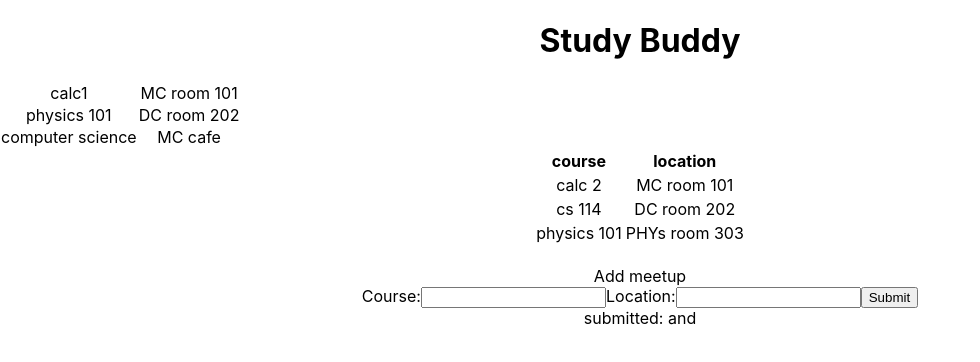
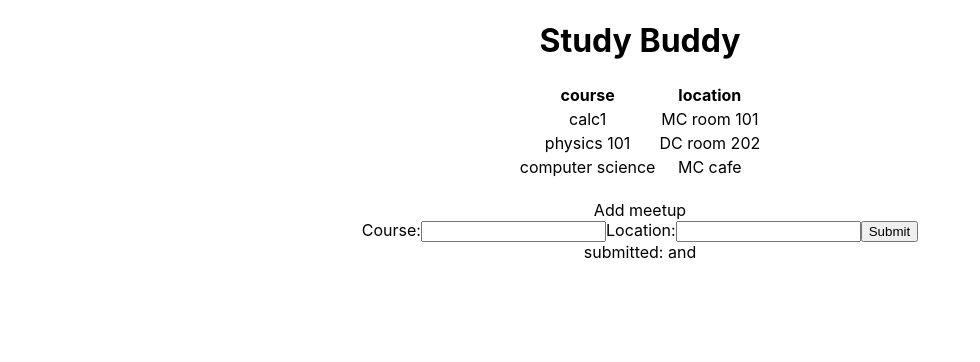
Before and after one commit to john1625b/Study-Buddy-2.0, a React (Create React App) app: page / in a window 1280 px wide. Shown: the top 362 px of the page, without its empty margins (0-980 px from the left). Built offline with nearby package versions, Linux system fonts and the light colour scheme.

Commit message:
adds adding rows to table, only first colum works though

```diff
--- a/src/App.js
+++ b/src/App.js
@@ -28,8 +28,17 @@ class App extends React.Component {
 
     handleSubmit(event) {
         event.preventDefault();
-        const data = this.state;
-        console.log(data)
+        const course = this.state.course;
+        const courseLocation = this.state.courseLocation;
+        const newTable = this.state.table;
+        const newRow = {course: course, loc: courseLocation};
+        newTable.push({course, courseLocation});
+        console.log(typeof(newTable), newTable);
+
+        this.setState(prevState => ({
+            ...prevState,
+            table: newTable
+        }))
     }
 
     tableRow = (course, location) => {
@@ -41,14 +50,11 @@ class App extends React.Component {
     };
 
     render () {
-        // const names = ['Jake', 'Jon', 'Thruster'];
         return (
             <div className="App">
                 <h1>
                     {this.state.title}
                 </h1>
-                {this.state.table.map(row => this.tableRow(row.course, row.loc))}
-                {/*{names.map(name => <h1>name</h1>)}*/}
                 <div className="tableContainer">
                     <table>
                         <thead>
@@ -58,18 +64,7 @@ class App extends React.Component {
                             </tr>
                         </thead>
                         <tbody>
-                            <tr>
-                                <td>calc 2</td>
-                                <td>MC room 101</td>
-                            </tr>
-                            <tr>
-                                <td>cs 114</td>
-                                <td>DC room 202</td>
-                            </tr>
-                            <tr>
-                                <td>physics 101</td>
-                                <td>PHYs room 303</td>
-                            </tr>
+                            {this.state.table.map(row => this.tableRow(row.course, row.loc))}
                         </tbody>
                     </table>
                 </div>
```
